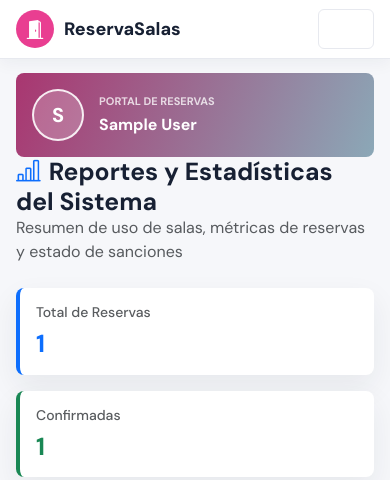
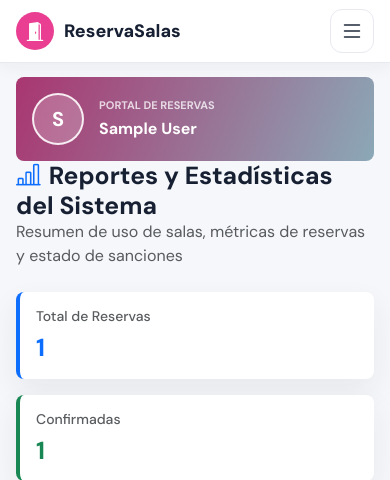
Before and after one commit to cristophergutierrez8-stack/Reserva.de.salas, a Django app: page /reportes/ in a window 390 px wide. Shown: the top 480 px of the page. Run offline with Django 4.2, Linux system fonts and the light colour scheme; a user stored in the database is signed in; tables that the repository leaves empty hold one stand-in row (values such as "Sample post").

Commit message:
Improve mobile menu toggle contrast

```diff
--- a/static/portal.css
+++ b/static/portal.css
@@ -787,9 +787,26 @@ body.portal-public footer {
     }
 
     .navbar-toggler {
-        display: block;
+        display: grid;
+        place-items: center;
+        width: 44px;
+        height: 44px;
         margin-left: auto;
-        border-color: var(--portal-line);
+        padding: 0;
+        border: 1px solid var(--portal-line) !important;
+        border-radius: 12px;
+        background: #fff;
+        color: var(--portal-ink);
+    }
+
+    .navbar-toggler:focus {
+        box-shadow: 0 0 0 3px rgba(233, 62, 145, 0.18);
+    }
+
+    .navbar-toggler .bi-list {
+        color: var(--portal-ink);
+        font-size: 24px;
+        line-height: 1;
     }
 
     .navbar-collapse {
--- a/templates/base.html
+++ b/templates/base.html
@@ -21,8 +21,9 @@
                 <i class="bi bi-door-open-fill text-warning fs-4"></i>
                 <span>ReservaSalas</span>
             </a>
-            <button class="navbar-toggler" type="button" data-bs-toggle="collapse" data-bs-target="#navbarMain" aria-controls="navbarMain" aria-expanded="false" aria-label="Toggle navigation">
-                <span class="navbar-toggler-icon"></span>
+            <button class="navbar-toggler" type="button" data-bs-toggle="collapse" data-bs-target="#navbarMain" aria-controls="navbarMain" aria-expanded="false" aria-label="Abrir menú de navegación">
+                <i class="bi bi-list" aria-hidden="true"></i>
+                <span class="visually-hidden">Abrir menú de navegación</span>
             </button>
 
             <div class="collapse navbar-collapse" id="navbarMain">
--- a/users/tests.py
+++ b/users/tests.py
@@ -125,6 +125,8 @@ class ViewsAndPermissionsIntegrationTests(TestCase):
         response = self.client.get(reverse('dashboard'))
 
         self.assertContains(response, 'Navegación principal', html=False)
+        self.assertContains(response, 'Abrir menú de navegación', html=False)
+        self.assertContains(response, 'bi-list', html=False)
         self.assertContains(response, 'Administración', html=False)
         self.assertContains(response, 'Gestión de Usuarios', html=False)
         self.assertContains(response, reverse('user_list'), html=False)
```
